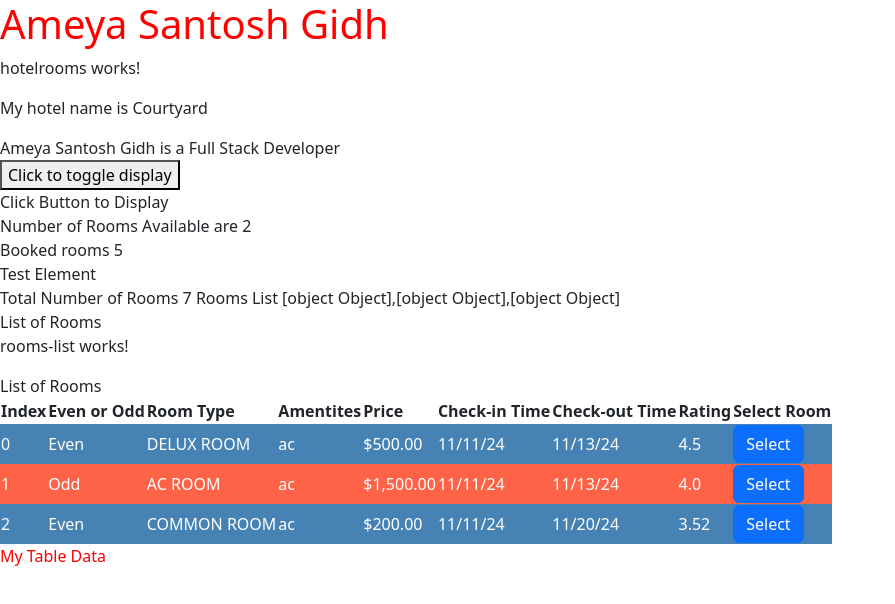
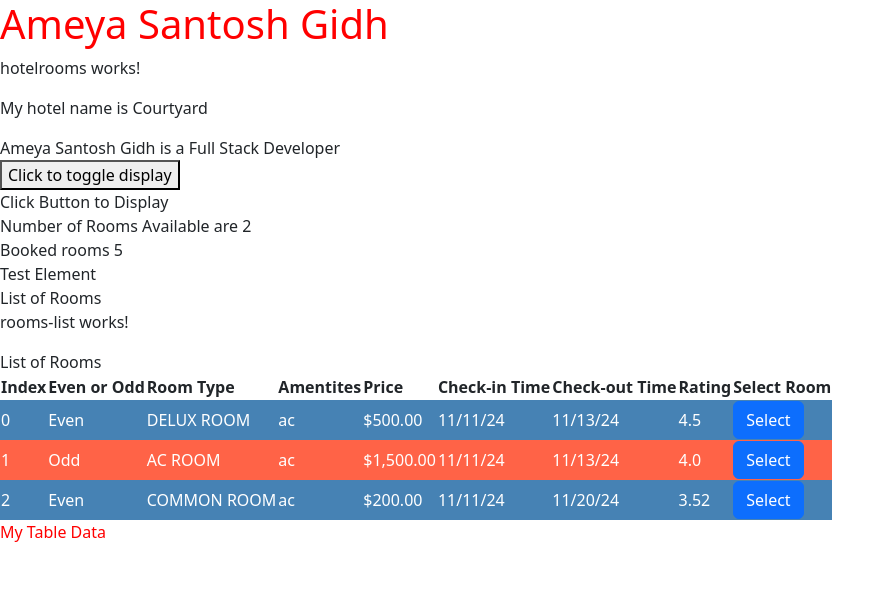
Before and after one commit to ameyagidh/AngularHotelInventoryApp, an Angular app: page / in a window 1280 px wide. Shown: the top 604 px of the page, without its empty margins (0-895 px from the left). Built offline with nearby package versions, Linux system fonts and the light colour scheme.

Commit message:
parent child

```diff
--- a/src/app/hotelrooms/hotelrooms.component.html
+++ b/src/app/hotelrooms/hotelrooms.component.html
@@ -13,15 +13,21 @@
 <div *ngIf="rooms?.availableRooms == 2">
     Test Element
 </div>
-<div *ngIf="rooms.totalRooms > 0">Total Number of Rooms {{rooms.totalRooms}}
-    Rooms List {{roomsList}}
-</div>
+
+<div *ngIf="selectedRoom_">
+    Selected Room is {{selectedRoom_ |json}}
+ </div>
 
 <div>
     List of Rooms
 </div>
 <hiv-rooms-list [roomsList]="roomsList"
     (selectedRoom)="selectRoom($event)">
+
+<div *ngIf="selectedRoom_">
+    Selected Room is {{selectedRoom_ | json}}
+</div>
+
 </hiv-rooms-list>
    <div  [ngStyle]="{'color': rooms.availableRooms > 5 ? 'green' : 'red'}">
     My Table Data
--- a/src/app/hotelrooms/hotelrooms.component.ts
+++ b/src/app/hotelrooms/hotelrooms.component.ts
@@ -1,5 +1,6 @@
 import { Component } from '@angular/core';
 import { hotelroomsInterface, roomlist } from './hotelroomsInterface';
+import { RoomsListComponent } from '../rooms-list/rooms-list.component';
 
 @Component({
   selector: 'hiv-hotelrooms',
@@ -10,6 +11,7 @@ export class HotelroomsComponent {
   hotelname = "Courtyard";
   displayButton = false;
   mytxt = "Ameya Santosh Gidh is a Full Stack Developer";
+  selectedRoom_ !: roomlist;
 
   rooms: hotelroomsInterface = {
     totalRooms: 7,
@@ -53,5 +55,8 @@ export class HotelroomsComponent {
 
   selectRoom(room: roomlist) {
     console.log("Selected room in parent component:", room);
+    this.selectedRoom_ = room;
   }
+
+
 }
```
